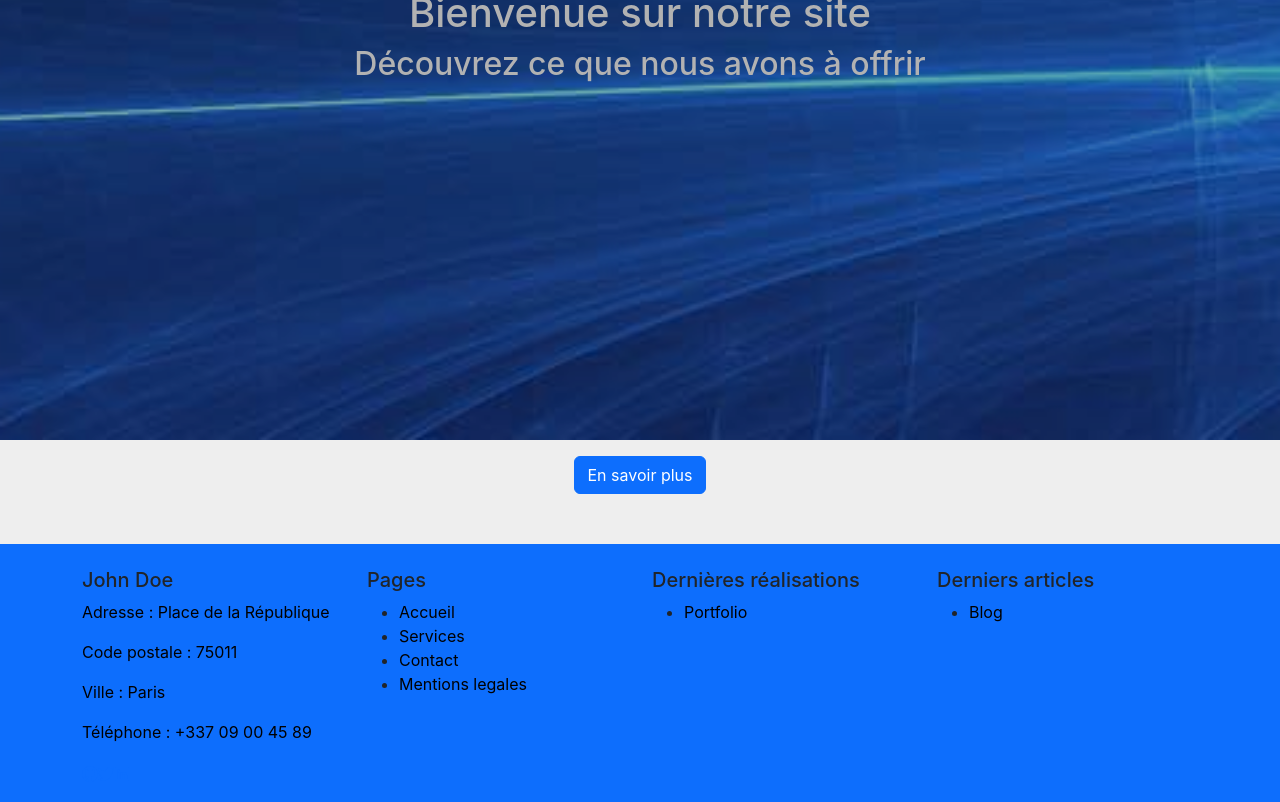
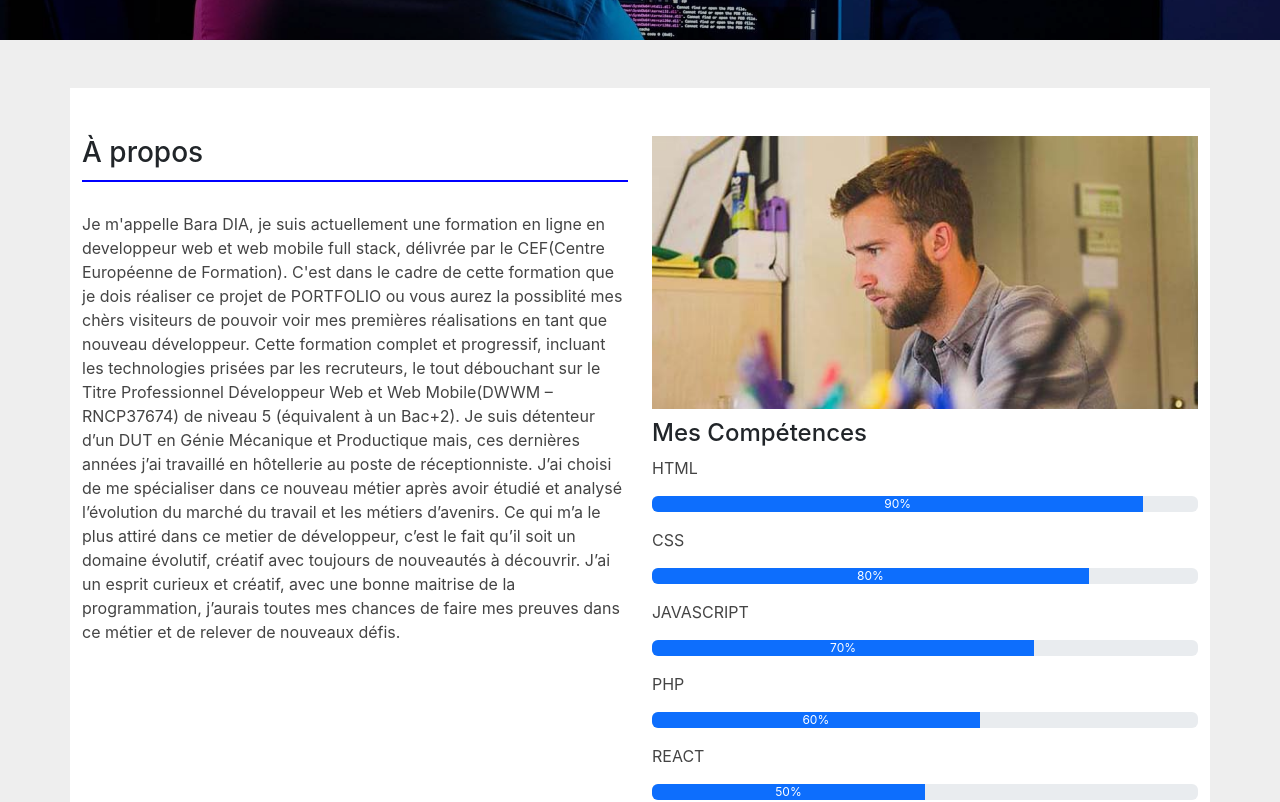
Before and after one commit to Bara87/optimisation-cv-react, a React (Create React App) app: page / in a window 1280 px wide. Shown: the part 360-1162 px from the top of the page. Built offline with nearby package versions, Linux system fonts and the light colour scheme.

Commit message:
modification

```diff
--- a/src/Pages/GooglemapsPage.js
+++ b/src/Pages/GooglemapsPage.js
@@ -2,7 +2,7 @@ import React, { useEffect } from "react";
 
 function GoogleMapsComponent({ lat, lng }) {
   useEffect(() => {
-    // Chargement de l'API Google Maps
+
     const loadGoogleMapsScript = () => {
       const script = document.createElement("script");
       script.src = `https://maps.googleapis.com/maps/api/js?key=AIzaSyBcMh6kS0e-C71orAsZoWMSxfmH1f28GGU&callback=initMap`;
@@ -12,14 +12,14 @@ function GoogleMapsComponent({ lat, lng }) {
       document.head.appendChild(script);
     };
 
-    // Initialisation de la carte Google Maps
+
     const initMap = () => {
       const map = new window.google.maps.Map(document.getElementById("map"), {
-        center: { lat, lng }, // Utilisation des valeurs de latitude et de longitude
-        zoom: 10, // Niveau de zoom initial
+        center: { lat, lng },
+        zoom: 10,
       });
 
-      // Création d'un marqueur aux coordonnées spécifiées
+
       new window.google.maps.Marker({
         position: { lat, lng },
         map: map,
@@ -27,10 +27,10 @@ function GoogleMapsComponent({ lat, lng }) {
       });
     };
 
-    // Charger l'API Google Maps une fois que le composant est monté
+
     loadGoogleMapsScript();
 
-    // Nettoyer le script une fois que le composant est démonté
+
     return () => {
       const script = document.querySelector(
         'script[src="https://maps.googleapis.com/maps/api/js?key=AIzaSyBcMh6kS0e-C71orAsZoWMSxfmH1f28GGU&callback=initMap"]'
--- a/src/Pages/HomePage.js
+++ b/src/Pages/HomePage.js
@@ -1,79 +1,66 @@
-import React, { useState, useEffect } from 'react';
-import { Container, Button, ProgressBar } from 'react-bootstrap';
+import React from 'react';
+import { Container, Row, Col, ProgressBar, Button } from 'react-bootstrap';
 
 function HomePage() {
-  const [showAboutSection, setShowAboutSection] = useState(false);
-
-  const handleClick = () => {
-    setShowAboutSection(!showAboutSection);
-  };
-
   return (
     <div className="homepage text-center">
       <BackgroundImage />
-      <Button variant="primary" onClick={handleClick} className="mt-3">
-        {showAboutSection ? 'Masquer' : 'En savoir plus'}
-      </Button>
-      {showAboutSection && <AboutSection />}
+      <div className='py-5' style={{ marginBottom: '40px'}}>
+        <Container className="py-5" style={{ backgroundColor: 'white' }}>
+          <Row>
+            <Col md={6}>
+              <AboutMe />
+            </Col>
+            <Col md={6}>
+              <Skills />
+            </Col>
+          </Row>
+        </Container>
+      </div>
     </div>
   );
 }
 
 function BackgroundImage() {
   return (
-    <div className="background-image d-flex align-items-center justify-content-center ">
+    <div className="background-image d-flex align-items-center justify-content-center">
       <div className="overlay"></div>
-      <Container className="text-center" style={{ color: 'white' }}  >
-        <h1>Bienvenue sur notre site</h1>
-        <h2>Découvrez ce que nous avons à offrir</h2>
+      <Container className="text-center" style={{ color: 'white' }}>
+        <h1 style={{ color: 'white' }}>Bienvenue sur notre site</h1>
+        <h2 style={{ color: 'white' }}>Découvrez ce que nous avons à offrir</h2>
+        <Button variant="primary" style={{ marginTop: '20px' }}>En savoir plus</Button>
       </Container>
     </div>
   );
 }
 
-function AboutSection() {
-  const [profile, setProfile] = useState(null);
-  const apiUrl = 'https://api.github.com/users/github-john-doe';
-
-  useEffect(() => {
-    fetch(apiUrl)
-      .then(response => response.json())
-      .then(data => setProfile(data))
-      .catch(error => console.error('Erreur lors de la récupération des données du profil GitHub:', error));
-  }, []);
-
+function AboutMe() {
   return (
-    <Container id="about" className="py-5">
-      <h2>À propos de John Doe</h2>
-      {profile ? (
-        <ProfileInfo profile={profile} />
-      ) : (
-        <p>Chargement...</p>
-      )}
-    </Container>
+    <div style={{ textAlign: 'left'}}>
+      <h3 style={{ borderBottom: '2px solid blue', paddingBottom: '10px', marginBottom: '30px'}}>À propos</h3>
+      <p>Je m'appelle Bara DIA, je suis actuellement une formation en ligne
+en developpeur web et web mobile full stack, délivrée par le CEF(Centre Européenne de Formation). C'est dans le cadre de cette formation que je dois réaliser ce projet de PORTFOLIO ou vous aurez la possiblité mes chèrs visiteurs de pouvoir voir mes premières réalisations en tant que nouveau développeur. Cette formation complet et progressif, incluant les technologies prisées par les recruteurs, le tout débouchant sur le Titre Professionnel Développeur Web et Web Mobile(DWWM – RNCP37674) de niveau 5 (équivalent à un Bac+2). Je suis détenteur d’un DUT en Génie Mécanique et Productique mais, ces dernières années j’ai travaillé en hôtellerie au poste de réceptionniste. J’ai choisi de me spécialiser dans ce nouveau métier après avoir étudié et analysé l’évolution du marché du travail et les métiers d’avenirs. Ce qui m’a le plus attiré dans ce metier de développeur, c’est le fait qu’il soit un domaine évolutif, créatif avec toujours de nouveautés à découvrir. J’ai un esprit curieux et créatif, avec une bonne maitrise de la programmation, j’aurais toutes mes chances de faire mes preuves dans ce métier et de relever de nouveaux défis.</p>
+    </div>
   );
 }
 
-function ProfileInfo({ profile }) {
-  // Définition des compétences avec leurs valeurs
+function Skills() {
   const skills = [
-    { name: "HTML", value: 80 },
-    { name: "CSS", value: 75 },
-    { name: "JavaScript", value: 70 },
-    { name: "React", value: 85 },
+    { name: "HTML", value: 90, color: '#61DAFB'},
+    { name: "CSS", value: 80, color: '#00A3E0' },
+    { name: "JAVASCRIPT", value: 70, color: '#F7DF1E'  },
+    { name: "PHP", value: 60, color: '#8892BF' },
+    { name: "REACT", value: 50, color: '#61DAFB' },
   ];
 
   return (
-    <div>
-      <p>Nom d'utilisateur : {profile.login}</p>
-      <p>Bio : {profile.bio}</p>
-      <img src={profile.avatar_url} alt="Avatar de John Doe" style={{ width: '100px', borderRadius: '50%' }} />
-
-      <h3>Compétences :</h3>
+    <div style={{ textAlign: 'left' }}>
+      <img src='./images/john-doe-about.jpg' alt="Votre photo" style={{ width: '100%'}} />
+      <h4 style={{ marginTop: '10px'}}>Mes Compétences</h4>
       {skills.map((skill, index) => (
         <div key={index} className="mb-3">
           <p>{skill.name}</p>
-          <ProgressBar now={skill.value} label={`${skill.value}%`} />
+          <ProgressBar now={skill.value} label={`${skill.value}%`} variant={skill.color} />
         </div>
       ))}
     </div>
--- a/src/index.css
+++ b/src/index.css
@@ -43,12 +43,13 @@ a {
 
 
 .background-image {
-  background-image: url('/public/images/banner.jpg');
+  background-image: url('/public/images/hero-bg.jpg');
   background-size: cover;
   background-position: center;
-  height: 100vh;
+  height: 50vh;
   position: relative;
 }
+
 .mt-3 {
   margin-top: 0;
   margin-bottom: 50px;
@@ -62,11 +63,6 @@ a {
   background-color: rgba(0, 0, 0, 0.3);
 }
 
-
-.py-5 {
-  margin-top: 40px;
-}
-
 .image-article {
   width: 100%;
   height: auto;
@@ -78,7 +74,6 @@ a {
 .black-link {
   color: black;
   text-decoration: none;
-
 }
 footer {
   background-color: #0d6efd ;
```
